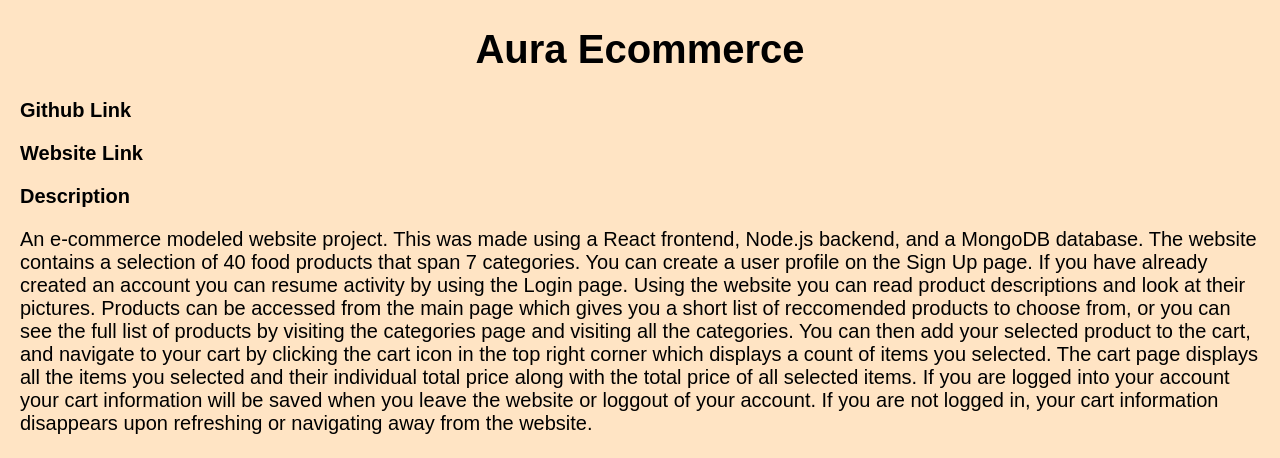
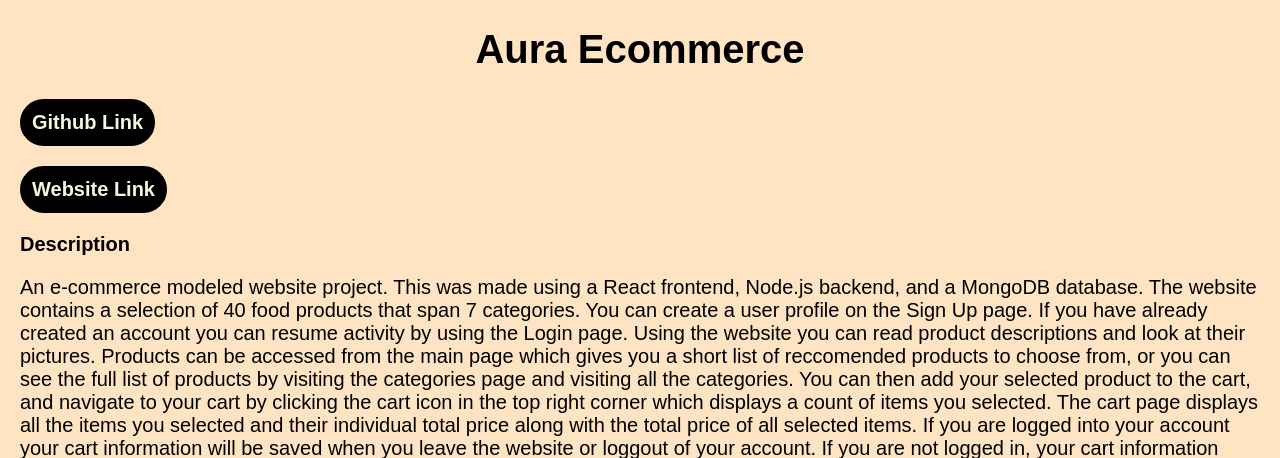
Before and after one commit to Aura-Davis/Aura-Davis-Portfolio, a Flask app: page /Aura_Ecommerce in a window 1280 px wide. Shown: the part 200-658 px from the top of the page. Run offline with Flask 3, Linux system fonts and the light colour scheme.

Commit message:
CSS edits and link edits

```diff
--- a/static/styles/style.css
+++ b/static/styles/style.css
@@ -63,6 +63,8 @@
 .projects {
     display: flex;
     justify-content: center;
+    justify-content: space-around;
+    margin: 2em 0em 2em 0em;
 }
 
 .project_card {
@@ -104,6 +106,7 @@
 .profiles {
     display: flex;
     justify-content: space-around;
+    margin: 0em 0em 2em 0em;
 }
 
 .btn {
@@ -153,3 +156,18 @@
 .project1_text:hover {
     color: hotpink;
 }
+
+.link-button {
+    font-weight: bold;
+    text-decoration: none;
+    color: beige;
+    margin: 0em 0em 1em 0em;
+    border: 2px solid black;
+    padding: 10px;
+    border-radius: 25px;
+    background-color: black;
+}
+
+.link-button:hover {
+    color: hotpink;
+}
--- a/templates/Aura_Ecommerce.html
+++ b/templates/Aura_Ecommerce.html
@@ -4,15 +4,15 @@
 
 <!-- Navbar -->
 {% block navbar %}
-    <a class="navbar2" href="../views">Home</a>
+    <a class="navbar2" href="../">Home</a>
 {% endblock %}
 
 <!-- Page content -->
 {% block content %}
 <h1 style="text-align:center">Aura Ecommerce</h1>
 <div class="project1">
-    <a class="project1_text" href=" https://github.com/Aura-Davis/Aura-E-Commerce">Github Link</a>
-    <a class="project1_text" href="https://aura-ecommerce-aura-davis-projects.vercel.app">Website Link</a>
+    <a class="link-button" href=" https://github.com/Aura-Davis/Aura-E-Commerce">Github Link</a>
+    <a class="link-button" href="https://aura-ecommerce-aura-davis-projects.vercel.app">Website Link</a>
     <div style="font-weight: bold">Description</div>
     <p>
         An e-commerce modeled website project. This was made using a React frontend, Node.js backend, and a MongoDB database. The website contains a selection of 40 food products that span 7 categories. You can create a user profile on the Sign Up page. If you have already created an account you can resume activity by using the Login page. Using the website you can read product descriptions and look at their pictures. Products can be accessed from the main page which gives you a short list of reccomended products to choose from, or you can see the full list of products by visiting the categories page and visiting all the categories. You can then add your selected product to the cart, and navigate to your cart by clicking the cart icon in the top right corner which displays a count of items you selected. The cart page displays all the items you selected and their individual total price along with the total price of all selected items. If you are logged into your account your cart information will be saved when you leave the website or loggout of your account. If you are not logged in, your cart information disappears upon refreshing or navigating away from the website.
--- a/templates/Employee_Management_System.html
+++ b/templates/Employee_Management_System.html
@@ -4,14 +4,14 @@
 
 <!-- Navbar -->
 {% block navbar %}
-    <a class="navbar2" href="../views">Home</a>
+    <a class="navbar2" href="../">Home</a>
 {% endblock %}
 
 <!-- Page content -->
 {% block content %}
 <h1 style="text-align:center">Employee Management System</h1>
 <div class="project1">
-    <a class="project1_text" href="https://github.com/Aura-Davis/Employee-Management-System-in-C-">Github Link</a>
+    <a class="link-button" href="https://github.com/Aura-Davis/Employee-Management-System-in-C-">Github Link</a>
     <div style="font-weight: bold">Description</div>
 
     <p>
--- a/templates/base.html
+++ b/templates/base.html
@@ -10,7 +10,7 @@
 
     <!-- Navbar -->
     <div class="navbar">
-        <a href="#home" class="navbar2"><b>Aura Davis Software Engineer</b></a>
+        <a href="../" class="navbar2"><b>Aura Davis Software Engineer</b></a>
         <div class="navbar1">
             {% block navbar %}
             {% endblock %}
```
